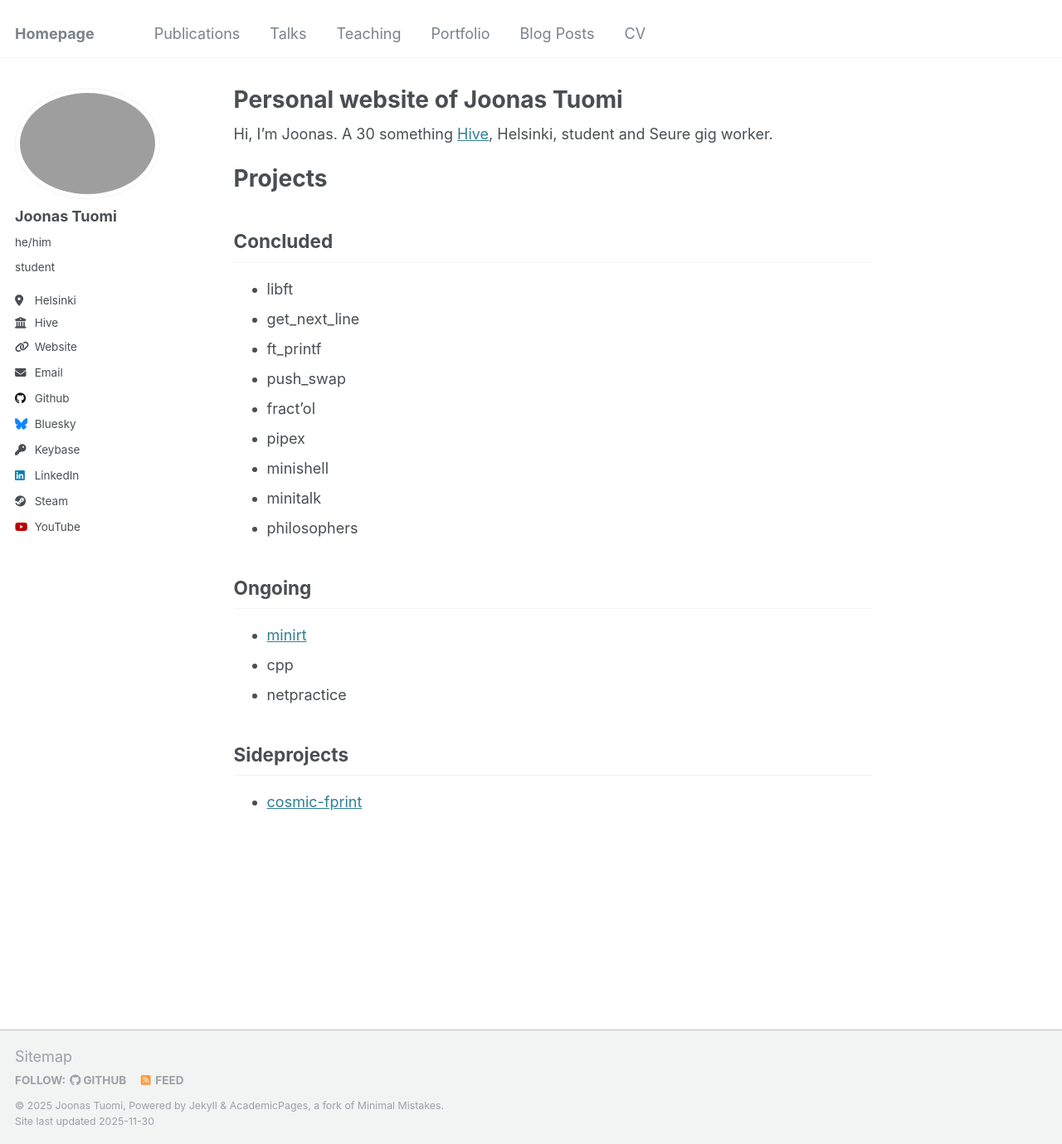
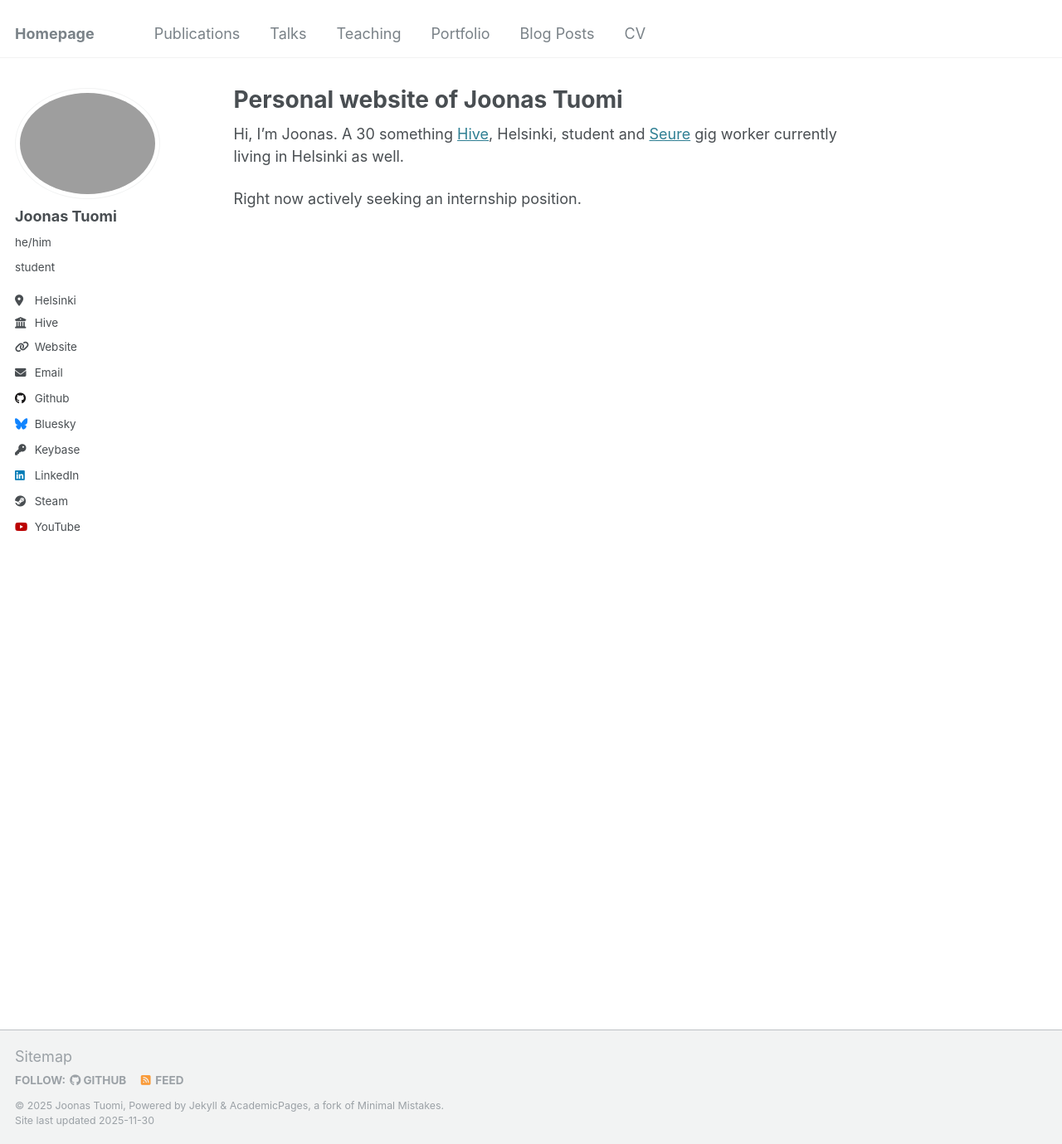
Before and after one commit to jotuel/jotuel.github.io, a Jekyll site: the page built from _pages/about.md, in a window 1280 px wide and 1379 px high. Shown: the whole window at 83% size. Built offline with Jekyll 4.4.1, drawn with Linux system fonts in a browser that asks for light colours.

Commit message:
Changes reflecting study progress.

```diff
--- a/_pages/about.md
+++ b/_pages/about.md
@@ -8,25 +8,6 @@ redirect_from:
 ---
 
 Hi, I'm Joonas.
-A 30 something [Hive](https://hive.fi),  Helsinki, student and Seure gig worker.
+A 30 something [Hive](https://hive.fi),  Helsinki, student and [Seure](https://seure.fi) gig worker currently living in Helsinki as well.
 
-Projects
-======
-## Concluded
- * libft
- * get_next_line
- * ft_printf
- * push_swap
- * fract'ol
- * pipex
- * minishell
- * minitalk
- * philosophers
-
-## Ongoing
- * [minirt](https://github.com/jotuel/minirt)
- * cpp
- * netpractice
-
-## Sideprojects
- * [cosmic-fprint](https://github.com/jotuel/cosmic-fprint)
+Right now actively seeking an internship position.
```
